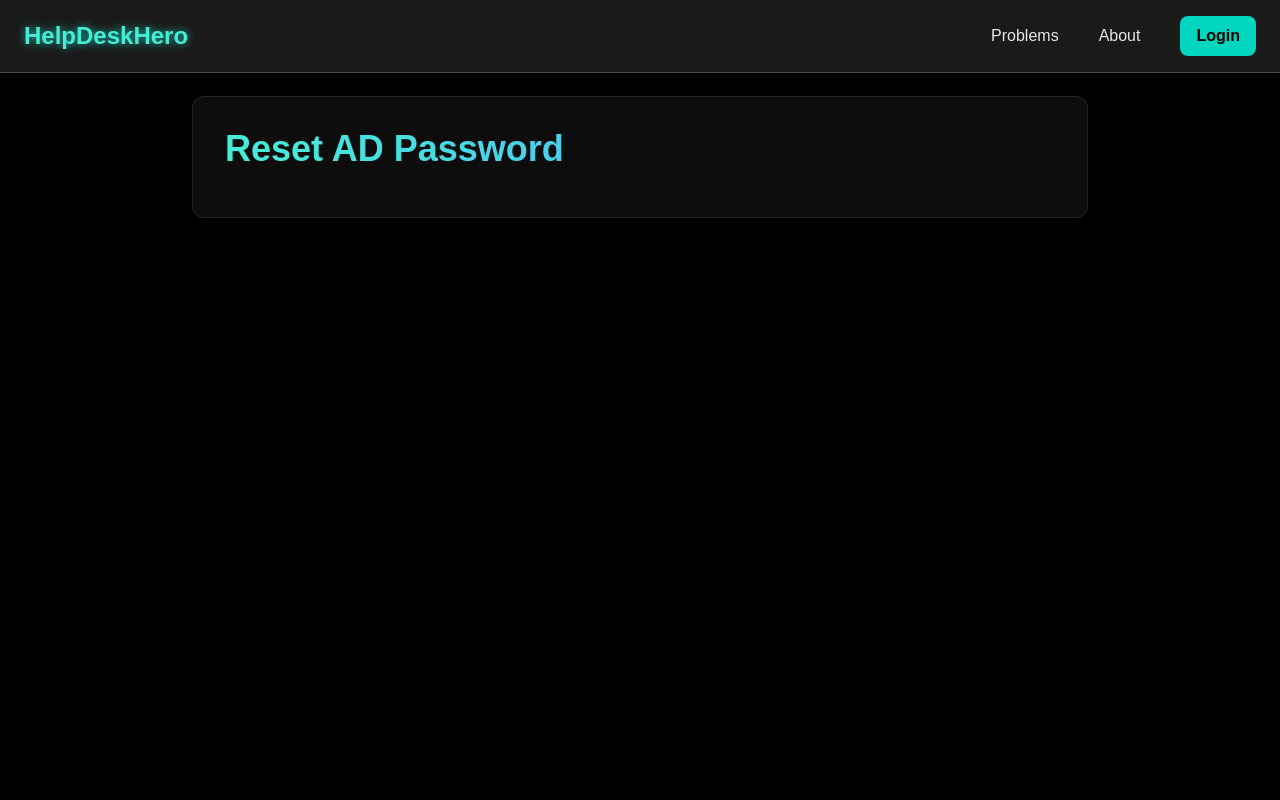
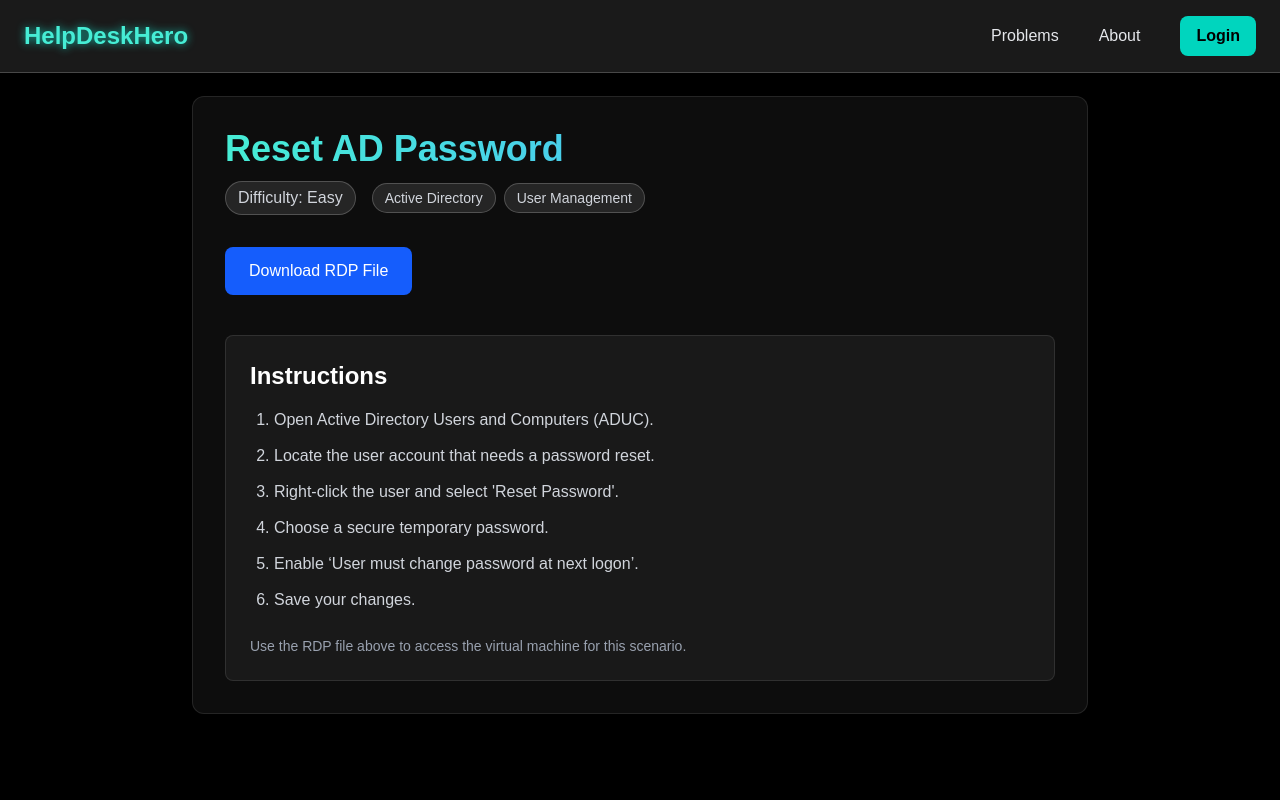
Before and after one commit to DanielG6205/help-desk-hero, a Next.js app: page /problems/1 in a window 1280 px wide. Shown: the top 800 px of the page. Built offline with nearby package versions, Linux system fonts and the light colour scheme.

Commit message:
download rdp

```diff
--- a/app/problems/[id]/page.tsx
+++ b/app/problems/[id]/page.tsx
@@ -11,15 +11,59 @@ export default async function ProblemDetail({
   params: Promise<PageParams>;
 }) {
   const { id } = await params;
+
   const problem = problems.find((p) => p.id === Number(id));
   if (!problem) return notFound();
 
   return (
     <div className="min-h-screen pt-24 px-6 bg-black text-white">
       <div className="max-w-4xl mx-auto bg-white/5 border border-white/10 rounded-xl p-8 backdrop-blur-md">
-        <h1 className="text-4xl font-bold mb-4 bg-gradient-to-r from-teal-300 to-blue-400 text-transparent bg-clip-text">
+
+        {/* Title */}
+        <h1 className="text-4xl font-bold mb-3 bg-gradient-to-r from-teal-300 to-blue-400 text-transparent bg-clip-text">
           {problem.name}
         </h1>
+
+        {/* Difficulty + Skills */}
+        <div className="flex flex-wrap items-center gap-4 mb-8 text-gray-300">
+          <span className="px-3 py-1 rounded-full bg-white/10 border border-white/20">
+            Difficulty: {problem.difficulty}
+          </span>
+          <div className="flex flex-wrap gap-2">
+            {problem.skills.map((skill) => (
+              <span
+                key={skill}
+                className="px-3 py-1 rounded-full bg-white/10 border border-white/20 text-sm"
+              >
+                {skill}
+              </span>
+            ))}
+          </div>
+        </div>
+
+        {/* Download RDP Button */}
+        <a
+          href={problem.rdpFile}
+          download
+          className="inline-block px-6 py-3 bg-blue-600 hover:bg-blue-700 rounded-lg font-medium transition"
+        >
+          Download RDP File
+        </a>
+
+        {/* Instructions */}
+        <div className="mt-10 bg-white/5 border border-white/10 p-6 rounded-lg">
+          <h2 className="text-2xl font-semibold mb-4">Instructions</h2>
+
+          <ol className="list-decimal ml-6 space-y-3 text-gray-300">
+            {problem.instructions.map((step, i) => (
+              <li key={i}>{step}</li>
+            ))}
+          </ol>
+
+          <p className="mt-6 text-gray-400 text-sm">
+            Use the RDP file above to access the virtual machine for this scenario.
+          </p>
+        </div>
       </div>
     </div>
   );
--- a/app/problems/index.ts
+++ b/app/problems/index.ts
@@ -3,6 +3,8 @@ export type Problem = {
   name: string;
   difficulty: "Easy" | "Medium" | "Hard";
   skills: string[];
+  rdpFile: string;
+  instructions: string[];
 };
 
 export const problems: Problem[] = [
@@ -11,23 +13,56 @@ export const problems: Problem[] = [
     name: "Reset AD Password",
     difficulty: "Easy",
     skills: ["Active Directory", "User Management"],
+    rdpFile: "/rdp/problem-1.rdp",
+    instructions: [
+      "Open Active Directory Users and Computers (ADUC).",
+      "Locate the user account that needs a password reset.",
+      "Right-click the user and select 'Reset Password'.",
+      "Choose a secure temporary password.",
+      "Enable ‘User must change password at next logon’.",
+      "Save your changes."
+    ]
   },
   {
     id: 2,
     name: "VPN Connection Failure",
     difficulty: "Medium",
     skills: ["Networking", "Troubleshooting"],
+    rdpFile: "/rdp/problem-2.rdp",
+    instructions: [
+      "Verify network connectivity using Command Prompt.",
+      "Check DNS resolution for VPN gateway.",
+      "Ensure VPN credentials are correct.",
+      "Restart the VPN client service.",
+      "Try connecting again and document the outcome."
+    ]
   },
   {
     id: 3,
     name: "Email Not Syncing",
     difficulty: "Medium",
     skills: ["Exchange", "Mobile Device Support"],
+    rdpFile: "/rdp/problem-3.rdp",
+    instructions: [
+      "Check if Outlook or Mail app is connected.",
+      "Verify the user's mailbox credentials.",
+      "Restart the device's email app.",
+      "Remove and re-add the email account.",
+      "Confirm email synchronization is restored."
+    ]
   },
   {
     id: 4,
     name: "Disk Space Critical",
     difficulty: "Hard",
     skills: ["OS", "Diagnostics", "System Cleanup"],
-  },
+    rdpFile: "/rdp/problem-4.rdp",
+    instructions: [
+      "Open File Explorer and check drive usage.",
+      "Run Disk Cleanup to remove system junk.",
+      "Check for large log files in temp directories.",
+      "Uninstall unnecessary applications.",
+      "Free at least 2–5GB of storage space."
+    ]
+  }
 ];
```
Also changed, not shown: 1 other file (tests, documents, lock files or other folders).
